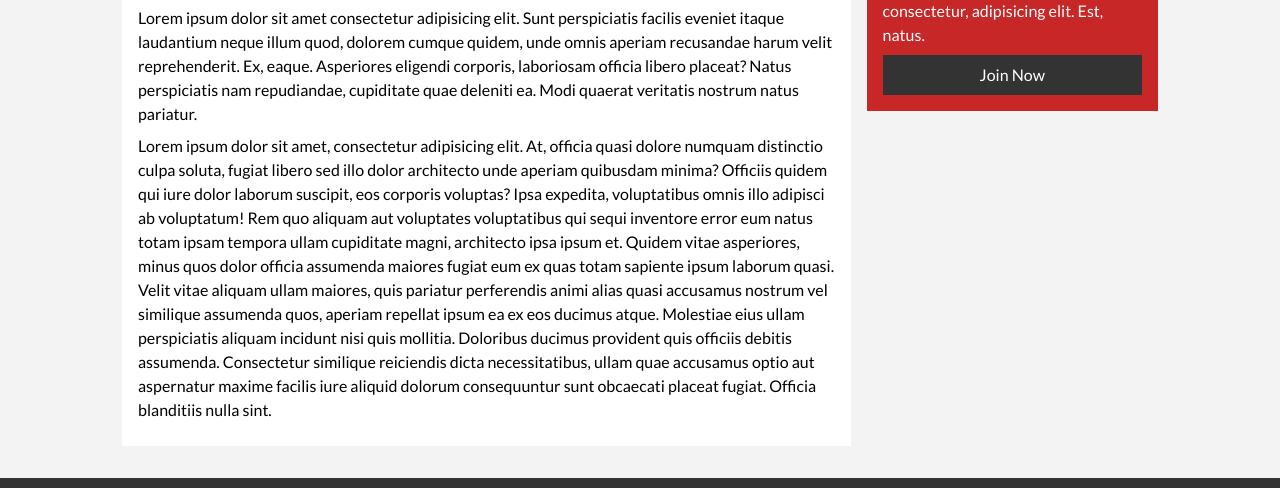
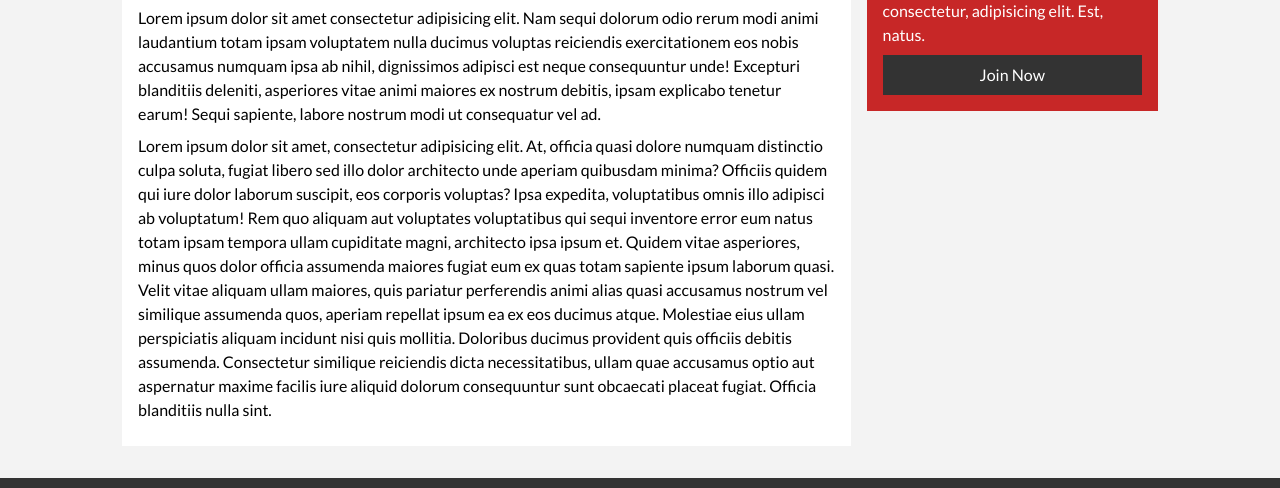
Before and after one commit to xitas/news-grid, a plain HTML site: page about.html in a window 1280 px wide. Shown: the part 187-675 px from the top of the page. Drawn offline with Linux system fonts and the light colour scheme.

Commit message:
about change

```diff
--- a/about.html
+++ b/about.html
@@ -56,13 +56,13 @@
           <article class="card">
             <h1 class="l-heading">About Our Organization</h1>
             <p>
-              Lorem ipsum dolor sit amet consectetur adipisicing elit. Sunt
-              perspiciatis facilis eveniet itaque laudantium neque illum quod,
-              dolorem cumque quidem, unde omnis aperiam recusandae harum velit
-              reprehenderit. Ex, eaque. Asperiores eligendi corporis, laboriosam
-              officia libero placeat? Natus perspiciatis nam repudiandae,
-              cupiditate quae deleniti ea. Modi quaerat veritatis nostrum natus
-              pariatur.
+              Lorem ipsum dolor sit amet consectetur adipisicing elit. Nam sequi
+              dolorum odio rerum modi animi laudantium totam ipsam voluptatem
+              nulla ducimus voluptas reiciendis exercitationem eos nobis
+              accusamus numquam ipsa ab nihil, dignissimos adipisci est neque
+              consequuntur unde! Excepturi blanditiis deleniti, asperiores vitae
+              animi maiores ex nostrum debitis, ipsam explicabo tenetur earum!
+              Sequi sapiente, labore nostrum modi ut consequatur vel ad.
             </p>
             <p>
               Lorem ipsum dolor sit amet, consectetur adipisicing elit. At,
```
